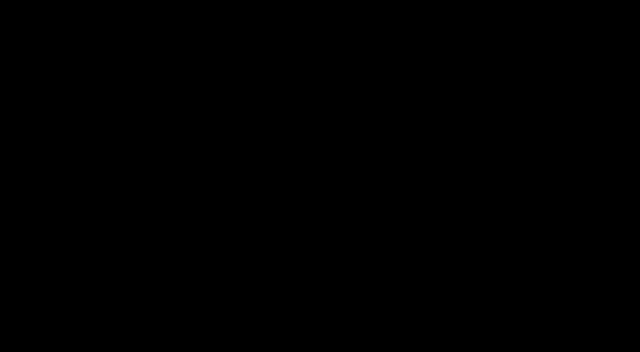
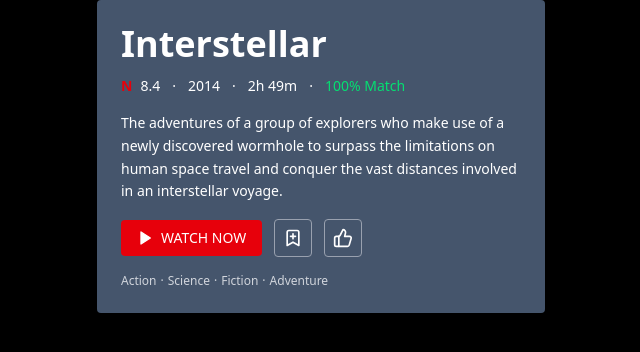
Before and after one commit to ngvuthtinh/Movie_Recommendation_System, a React (Vite) app in the folder movie_recommendation_system/: page / in a window 1280 px wide. Shown: the top 352 px of the page, without its empty margins (319-959 px from the left). Built offline with nearby package versions, Linux system fonts and the light colour scheme.

Commit message:
Tinh | Init Detail Movie (ID = 1)

```diff
--- a/movie_recommendation_system/package.json
+++ b/movie_recommendation_system/package.json
@@ -13,6 +13,7 @@
     "@heroicons/react": "^2.2.0",
     "@tailwindcss/vite": "^4.0.9",
     "axios": "^1.8.1",
+    "lucide-react": "^0.503.0",
     "react": "^19.0.0",
     "react-dom": "^19.0.0",
     "react-icons": "^5.5.0",
--- /dev/null
+++ b/movie_recommendation_system/src/components/DetailMovie_1.tsx
@@ -0,0 +1,61 @@
+import { Play, BookmarkPlus, ThumbsUp } from "lucide-react";
+import { MovieDetailProps, defaultMovieProps } from '../types/I_DetailMovie1';
+
+export default function DetailMovie_1(props: Partial<MovieDetailProps>) {
+  // Merge provided props with default props
+  const { id, title, rating, year, duration, matchPercentage, description, genres } = {
+    ...defaultMovieProps,
+    ...props,
+  };
+
+  return (
+    <div className="max-w-md mx-auto bg-white rounded overflow-hidden">
+      {/* Main content area */}
+      <div className="bg-slate-600 p-6 text-white">
+        {/* Movie title */}
+        <h1 className="text-4xl font-bold mb-3">{title}</h1>
+
+        {/* Movie metadata row */}
+        <div className="flex items-center gap-2 mb-4 text-sm">
+          <span className="text-red-600 font-bold">N</span>
+          <span>{rating}</span>
+          <span className="mx-1">·</span>
+          <span>{year}</span>
+          <span className="mx-1">·</span>
+          <span>{duration}</span>
+          <span className="mx-1">·</span>
+          <span className="text-green-400">{matchPercentage}% Match</span>
+        </div>
+
+        {/* Movie description */}
+        <p className="mb-4 text-sm leading-relaxed">{description}</p>
+
+        {/* Action buttons */}
+        <div className="flex items-center gap-3 mb-4">
+          <button className="bg-red-600 text-white px-4 py-2 rounded flex items-center gap-2 text-sm font-medium">
+            <Play size={16} className="fill-white" />
+            WATCH NOW
+          </button>
+
+          <button className="border border-gray-400 p-2 rounded">
+            <BookmarkPlus size={20} />
+          </button>
+
+          <button className="border border-gray-400 p-2 rounded">
+            <ThumbsUp size={20} />
+          </button>
+        </div>
+
+        {/* Genre tags */}
+        <div className="text-xs text-gray-300">
+          {genres.map((genre, index) => (
+            <span key={index}>
+              {genre}
+              {index < genres.length - 1 && <span className="mx-1">·</span>}
+            </span>
+          ))}
+        </div>
+      </div>
+    </div>
+  );
+}
--- a/movie_recommendation_system/src/main.tsx
+++ b/movie_recommendation_system/src/main.tsx
@@ -2,9 +2,10 @@
 import { createRoot } from 'react-dom/client'
 import './styles/index.css'
 import App from './App.tsx'
+import DetailMovie_1 from './components/DetailMovie_1.tsx'
 
 createRoot(document.getElementById('root')!).render(
   <StrictMode>
-    <App />
+    <DetailMovie_1 />
   </StrictMode>,
 )
--- /dev/null
+++ b/movie_recommendation_system/src/types/I_DetailMovie1.ts
@@ -0,0 +1,39 @@
+// Types and interfaces for the movie component
+export interface MovieDetailProps {
+    id?: number
+    title?: string
+    rating?: number
+    year?: number
+    duration?: string
+    matchPercentage?: number
+    description?: string
+    genres?: string[]
+  }
+
+  // Default values for the movie props
+  export const defaultMovieProps: Required<MovieDetailProps> = {
+    id: 1,
+    title: "Interstellar",
+    rating: 8.4,
+    year: 2014,
+    duration: "2h 49m",
+    matchPercentage: 100,
+    description:
+      "The adventures of a group of explorers who make use of a newly discovered wormhole to surpass the limitations on human space travel and conquer the vast distances involved in an interstellar voyage.",
+    genres: ["Action", "Science", "Fiction", "Adventure"],
+  }
+
+  // Utility functions related to movies
+  export const formatDuration = (minutes: number): string => {
+    const hours = Math.floor(minutes / 60)
+    const mins = minutes % 60
+    return `${hours}h ${mins}m`
+  }
+
+  export const calculateMatchPercentage = (userPreferences: string[], movieGenres: string[]): number => {
+    if (!userPreferences.length) return 0
+
+    const matchingGenres = movieGenres.filter((genre) => userPreferences.includes(genre))
+
+    return Math.round((matchingGenres.length / userPreferences.length) * 100)
+  }
```
Also changed, not shown: 1 other file (tests, documents, lock files or other folders).
